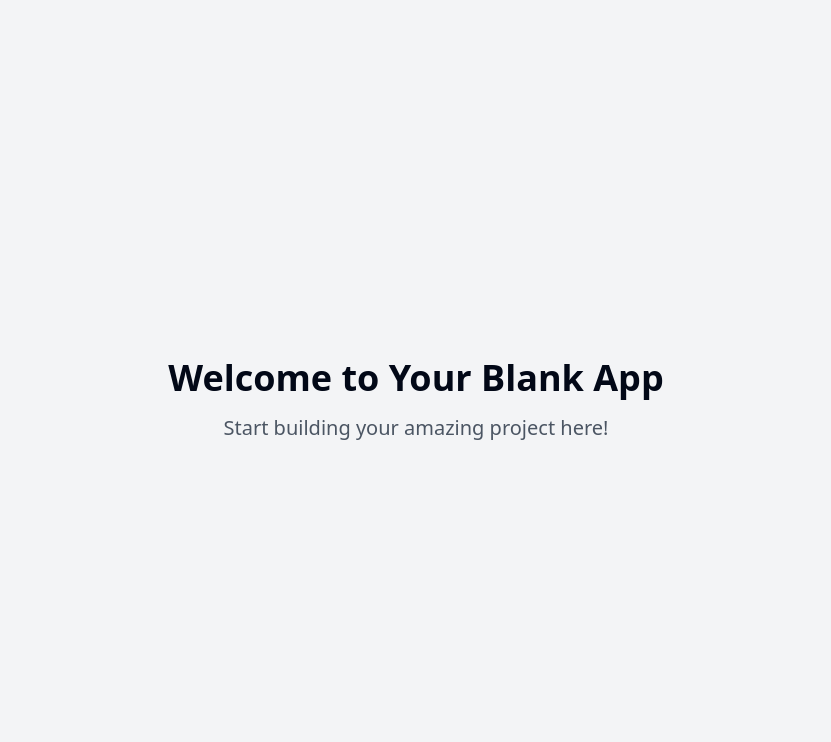
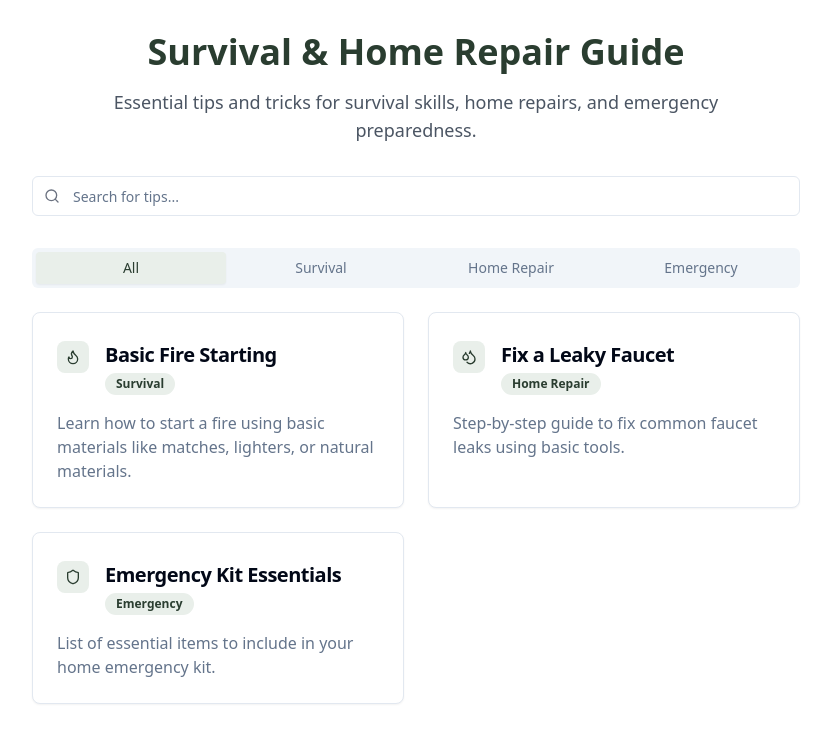
Before and after one commit to zumbivester/survival-skill-corner, a React (Vite) app: page / in a window 1280 px wide. Shown: the top 742 px of the page, without its empty margins (224-1055 px from the left). Built offline with nearby package versions, Linux system fonts and the light colour scheme.

Commit message:
Add survival skills tips section
Implement a new section in the HTML code to provide tips on survival skills, practical abilities, and simple home appliance fixes. This section will enhance the content and offer valuable information to users.
[skip gpt_engineer]

```diff
--- /dev/null
+++ b/src/components/SearchBar.tsx
@@ -0,0 +1,22 @@
+import { Input } from "@/components/ui/input";
+import { Search } from "lucide-react";
+
+interface SearchBarProps {
+  value: string;
+  onChange: (value: string) => void;
+}
+
+export function SearchBar({ value, onChange }: SearchBarProps) {
+  return (
+    <div className="relative">
+      <Search className="absolute left-3 top-1/2 h-4 w-4 -translate-y-1/2 transform text-gray-500" />
+      <Input
+        type="search"
+        placeholder="Search for tips..."
+        value={value}
+        onChange={(e) => onChange(e.target.value)}
+        className="pl-10"
+      />
+    </div>
+  );
+}
--- /dev/null
+++ b/src/components/TipCard.tsx
@@ -0,0 +1,31 @@
+import { Card, CardContent, CardDescription, CardHeader, CardTitle } from "@/components/ui/card";
+import { Badge } from "@/components/ui/badge";
+import { LucideIcon } from "lucide-react";
+
+interface TipCardProps {
+  title: string;
+  description: string;
+  category: string;
+  icon: LucideIcon;
+}
+
+export function TipCard({ title, description, category, icon: Icon }: TipCardProps) {
+  return (
+    <Card className="overflow-hidden transition-all hover:shadow-lg">
+      <CardHeader className="space-y-1 flex flex-row items-start gap-4 pb-4">
+        <div className="mt-1 h-8 w-8 rounded-lg bg-survival-100 p-2 text-survival-500">
+          <Icon className="h-full w-full" />
+        </div>
+        <div className="space-y-1">
+          <CardTitle className="text-xl">{title}</CardTitle>
+          <Badge variant="secondary" className="bg-survival-100 text-survival-500">
+            {category}
+          </Badge>
+        </div>
+      </CardHeader>
+      <CardContent>
+        <CardDescription className="text-base">{description}</CardDescription>
+      </CardContent>
+    </Card>
+  );
+}
--- a/src/pages/Index.tsx
+++ b/src/pages/Index.tsx
@@ -1,14 +1,88 @@
-// Update this page (the content is just a fallback if you fail to update the page)
+import { useState } from "react";
+import { TipCard } from "@/components/TipCard";
+import { SearchBar } from "@/components/SearchBar";
+import { Tabs, TabsContent, TabsList, TabsTrigger } from "@/components/ui/tabs";
+import { Home, Tool, Wrench, Shield, Flame, Droplets } from "lucide-react";
 
-const Index = () => {
+const tips = [
+  {
+    id: 1,
+    title: "Basic Fire Starting",
+    description: "Learn how to start a fire using basic materials like matches, lighters, or natural materials.",
+    category: "Survival",
+    icon: Flame,
+  },
+  {
+    id: 2,
+    title: "Fix a Leaky Faucet",
+    description: "Step-by-step guide to fix common faucet leaks using basic tools.",
+    category: "Home Repair",
+    icon: Droplets,
+  },
+  {
+    id: 3,
+    title: "Emergency Kit Essentials",
+    description: "List of essential items to include in your home emergency kit.",
+    category: "Emergency",
+    icon: Shield,
+  },
+  // Add more tips as needed
+];
+
+const categories = ["All", "Survival", "Home Repair", "Emergency"];
+
+export default function Index() {
+  const [search, setSearch] = useState("");
+  const [activeCategory, setActiveCategory] = useState("All");
+
+  const filteredTips = tips.filter((tip) => {
+    const matchesSearch = tip.title.toLowerCase().includes(search.toLowerCase()) ||
+      tip.description.toLowerCase().includes(search.toLowerCase());
+    const matchesCategory = activeCategory === "All" || tip.category === activeCategory;
+    return matchesSearch && matchesCategory;
+  });
+
   return (
-    <div className="min-h-screen flex items-center justify-center bg-gray-100">
-      <div className="text-center">
-        <h1 className="text-4xl font-bold mb-4">Welcome to Your Blank App</h1>
-        <p className="text-xl text-gray-600">Start building your amazing project here!</p>
+    <div className="container mx-auto py-8 px-4">
+      <div className="mb-8 text-center">
+        <h1 className="text-4xl font-bold text-survival-500 mb-4">Survival & Home Repair Guide</h1>
+        <p className="text-lg text-gray-600 max-w-2xl mx-auto">
+          Essential tips and tricks for survival skills, home repairs, and emergency preparedness.
+        </p>
       </div>
+
+      <div className="max-w-3xl mx-auto mb-8">
+        <SearchBar value={search} onChange={setSearch} />
+      </div>
+
+      <Tabs defaultValue="All" className="max-w-3xl mx-auto">
+        <TabsList className="grid w-full grid-cols-4">
+          {categories.map((category) => (
+            <TabsTrigger
+              key={category}
+              value={category}
+              onClick={() => setActiveCategory(category)}
+              className="data-[state=active]:bg-survival-100 data-[state=active]:text-survival-500"
+            >
+              {category}
+            </TabsTrigger>
+          ))}
+        </TabsList>
+
+        <TabsContent value={activeCategory} className="mt-6">
+          <div className="grid gap-6 md:grid-cols-2">
+            {filteredTips.map((tip) => (
+              <TipCard
+                key={tip.id}
+                title={tip.title}
+                description={tip.description}
+                category={tip.category}
+                icon={tip.icon}
+              />
+            ))}
+          </div>
+        </TabsContent>
+      </Tabs>
     </div>
   );
-};
-
-export default Index;
+}
--- a/tailwind.config.ts
+++ b/tailwind.config.ts
@@ -12,85 +12,74 @@ export default {
   theme: {
     container: {
       center: true,
-			padding: '2rem',
+      padding: "2rem",
       screens: {
-				'2xl': '1400px'
-			}
+        "2xl": "1400px",
+      },
     },
     extend: {
       colors: {
-				border: 'hsl(var(--border))',
-				input: 'hsl(var(--input))',
-				ring: 'hsl(var(--ring))',
-				background: 'hsl(var(--background))',
-				foreground: 'hsl(var(--foreground))',
+        border: "hsl(var(--border))",
+        input: "hsl(var(--input))",
+        ring: "hsl(var(--ring))",
+        background: "hsl(var(--background))",
+        foreground: "hsl(var(--foreground))",
+        survival: {
+          100: "#E9EFEA",
+          200: "#A8C1B0",
+          300: "#6A8E76",
+          400: "#3F5B47",
+          500: "#2A3D30",
+        },
         primary: {
-					DEFAULT: 'hsl(var(--primary))',
-					foreground: 'hsl(var(--primary-foreground))'
+          DEFAULT: "hsl(var(--primary))",
+          foreground: "hsl(var(--primary-foreground))",
         },
         secondary: {
-					DEFAULT: 'hsl(var(--secondary))',
-					foreground: 'hsl(var(--secondary-foreground))'
+          DEFAULT: "hsl(var(--secondary))",
+          foreground: "hsl(var(--secondary-foreground))",
         },
         destructive: {
-					DEFAULT: 'hsl(var(--destructive))',
-					foreground: 'hsl(var(--destructive-foreground))'
+          DEFAULT: "hsl(var(--destructive))",
+          foreground: "hsl(var(--destructive-foreground))",
         },
         muted: {
-					DEFAULT: 'hsl(var(--muted))',
-					foreground: 'hsl(var(--muted-foreground))'
+          DEFAULT: "hsl(var(--muted))",
+          foreground: "hsl(var(--muted-foreground))",
         },
         accent: {
-					DEFAULT: 'hsl(var(--accent))',
-					foreground: 'hsl(var(--accent-foreground))'
+          DEFAULT: "hsl(var(--accent))",
+          foreground: "hsl(var(--accent-foreground))",
         },
         popover: {
-					DEFAULT: 'hsl(var(--popover))',
-					foreground: 'hsl(var(--popover-foreground))'
+          DEFAULT: "hsl(var(--popover))",
+          foreground: "hsl(var(--popover-foreground))",
         },
         card: {
-					DEFAULT: 'hsl(var(--card))',
-					foreground: 'hsl(var(--card-foreground))'
+          DEFAULT: "hsl(var(--card))",
+          foreground: "hsl(var(--card-foreground))",
         },
-				sidebar: {
-					DEFAULT: 'hsl(var(--sidebar-background))',
-					foreground: 'hsl(var(--sidebar-foreground))',
-					primary: 'hsl(var(--sidebar-primary))',
-					'primary-foreground': 'hsl(var(--sidebar-primary-foreground))',
-					accent: 'hsl(var(--sidebar-accent))',
-					'accent-foreground': 'hsl(var(--sidebar-accent-foreground))',
-					border: 'hsl(var(--sidebar-border))',
-					ring: 'hsl(var(--sidebar-ring))'
-				}
       },
       borderRadius: {
-				lg: 'var(--radius)',
-				md: 'calc(var(--radius) - 2px)',
-				sm: 'calc(var(--radius) - 4px)'
+        lg: "var(--radius)",
+        md: "calc(var(--radius) - 2px)",
+        sm: "calc(var(--radius) - 4px)",
       },
       keyframes: {
-				'accordion-down': {
-					from: {
-						height: '0'
+        "accordion-down": {
+          from: { height: "0" },
+          to: { height: "var(--radix-accordion-content-height)" },
         },
-					to: {
-						height: 'var(--radix-accordion-content-height)'
-					}
+        "accordion-up": {
+          from: { height: "var(--radix-accordion-content-height)" },
+          to: { height: "0" },
         },
-				'accordion-up': {
-					from: {
-						height: 'var(--radix-accordion-content-height)'
-					},
-					to: {
-						height: '0'
-					}
-				}
       },
       animation: {
-				'accordion-down': 'accordion-down 0.2s ease-out',
-				'accordion-up': 'accordion-up 0.2s ease-out'
-			}
-		}
+        "accordion-down": "accordion-down 0.2s ease-out",
+        "accordion-up": "accordion-up 0.2s ease-out",
+      },
+    },
   },
   plugins: [require("tailwindcss-animate")],
 } satisfies Config;
```
Lines whose indentation alone changed are shown as unchanged.
